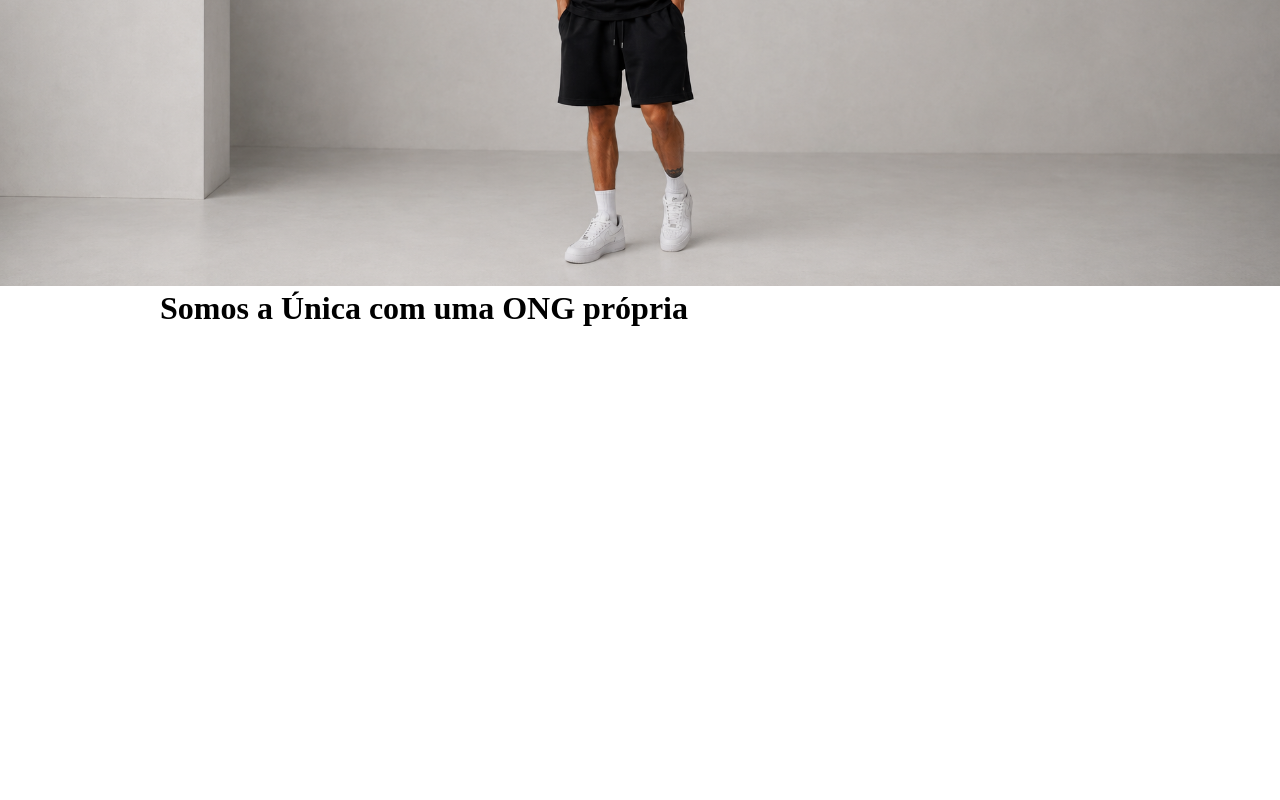
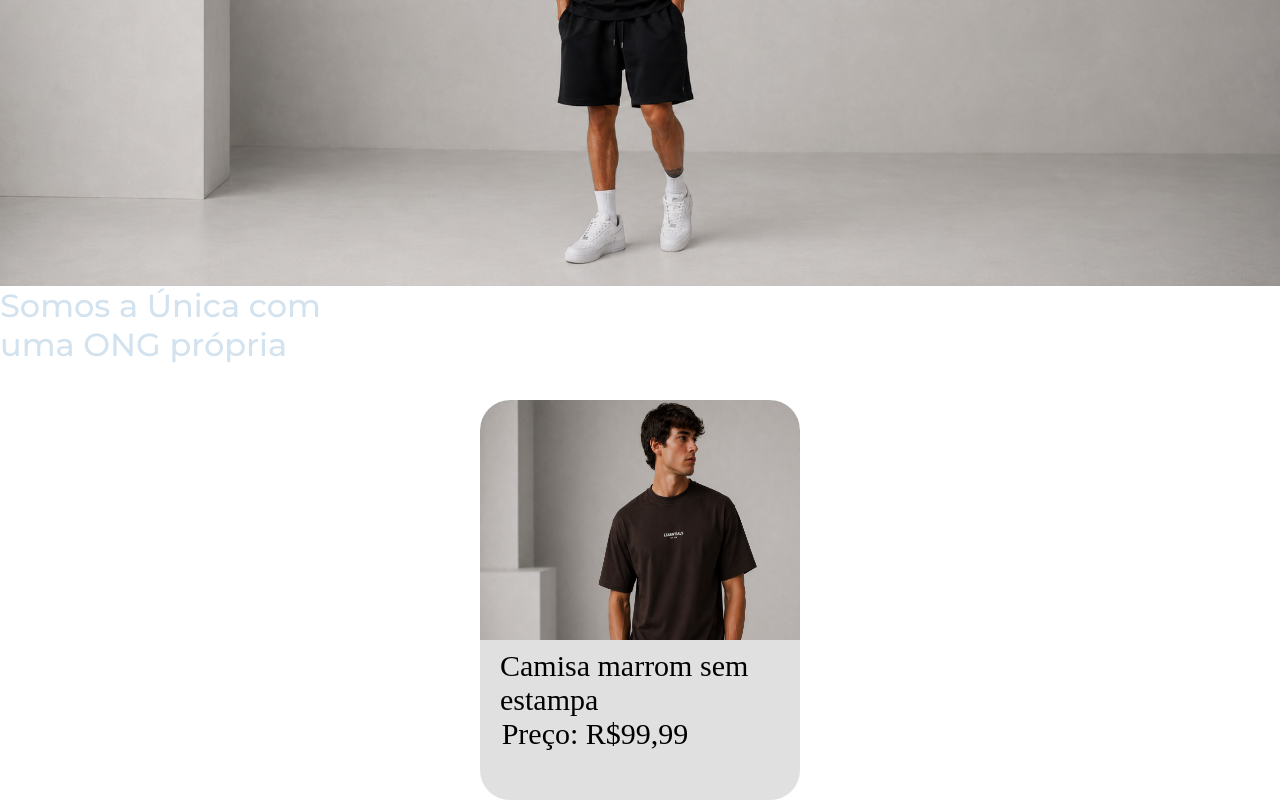
Before and after one commit to arthurreispolini/Trabalho_REvestir, a React (Vite) app: page / in a window 1280 px wide. Shown: the part 363-1163 px from the top of the page. Before the commit the page ends 800 px from the top, so only its background shows below. Built offline with nearby package versions, Linux system fonts and the light colour scheme; a web font is replaced by a local one.

Commit message:
sla oq to fazendo

```diff
--- a/src/App.css
+++ b/src/App.css
@@ -72,6 +72,65 @@ body{
 .iconesidebar{
    width: 2rem;
 }
+.pagecontent{
+    display: flex;
+    flex-direction: column;
+    justify-content: center;
+    align-items: center;
+}
+.divimageminicial{
+    display: grid;
+    position: relative;
+}
+.fotoinicial{
+    width: 100%;
+}
+.h1daprimeiraimagem{
+    color: #d3e2ef;
+    font-size: 6vh 6vw;
+    font-family: "Montserrat", sans-serif;
+    font-weight: 500;
+    /* position: absolute; */
+}
+.areacamisas{
+    display:flex;
+    border-radius: 30px;
+    grid-template-columns: 1fr 1fr 1fr 1fr;
+    gap: 20px;
+    overflow-x: auto;
+    overflow-y: hidden;
+    scroll-behavior: smooth;
+}
+.card{
+  display: grid;
+  grid-template-rows: 60% 40%;
+  height: 25rem;
+  width: 20rem;
+  border: 1px solid black;
+  border-radius: 30px;
+  border-style: hidden;
+  box-shadow: 3px 3px 30px gray;
+  overflow: hidden;
+  transition: transform 1s ease;
+  flex-shrink: 0;
+}
+.card:hover{
+     transform:  scale(1.05);
+}
+.textodosprodutos{
+    display: flex;
+    flex-direction: column;
+    align-items: center;
+    justify-content: center;
+    background-color: #E0E0E0;
+    padding: 20px;
+    font-size: 30px;
+}
+.preco{
+ padding-bottom: 40px;
+ padding-right: 150px;
+}
+
 @media (max-width: 768px){
 .title{
     font-size: 2rem;
@@ -104,14 +163,3 @@ body{
     font-size: 1rem;
     }
 }
-.divimageminicial{
-    position: relative;
-}
-.fotoinicial{
-    width: 100%;
-    position: relative;
-}
-.h1daprimeiraimagem{
-    position: absolute;
-    left: 10rem;
-}
--- a/src/pagecontent.jsx
+++ b/src/pagecontent.jsx
@@ -1,13 +1,35 @@
 import "./App.css";
 import modeloinicial from './assets/modeloinicial.png'
+import camisa1 from './assets/camisa1.png'
 
 function PageContent(){
 
  return(
+    <div className="pagecontent">
+
     <div className="divimageminicial">
         <img src={modeloinicial} alt="foto" className="fotoinicial"/>
-        <h1 className="h1daprimeiraimagem">Somos a Única com uma  ONG própria</h1>
+        <h1 className="h1daprimeiraimagem">Somos a Única com <br />uma  ONG própria</h1>
         </div>
+<br />
+<br />
+
+        <div className="areacamisas">
+
+            <div className="card">
+                <div>
+                <img src ={camisa1} height={300} width={380}/>
+                  </div>
+                <div className="textodosprodutos">
+                <p>Camisa marrom sem estampa</p>
+                <p className="preco">Preço: R$99,99</p>
+                </div>
+            </div>
+
+        </div>
+
+    </div>
+
  )
 }
 
```
